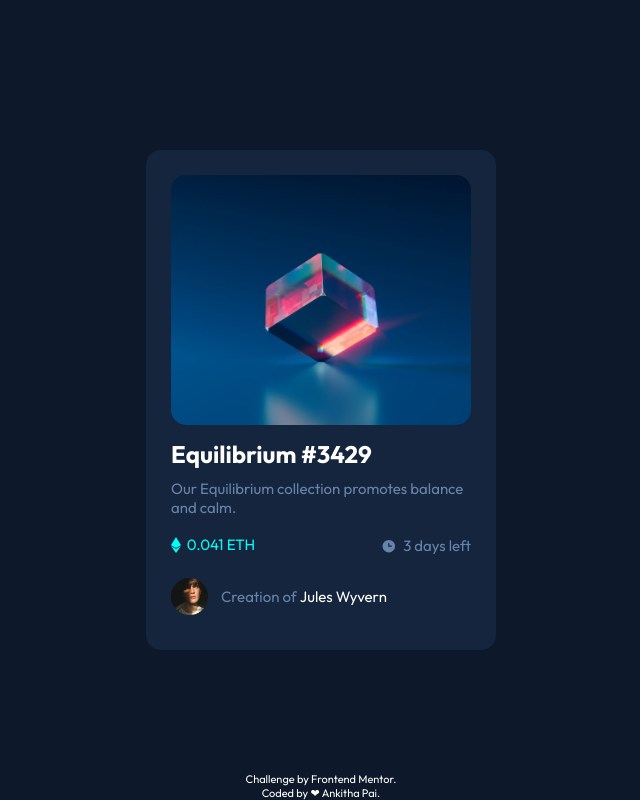
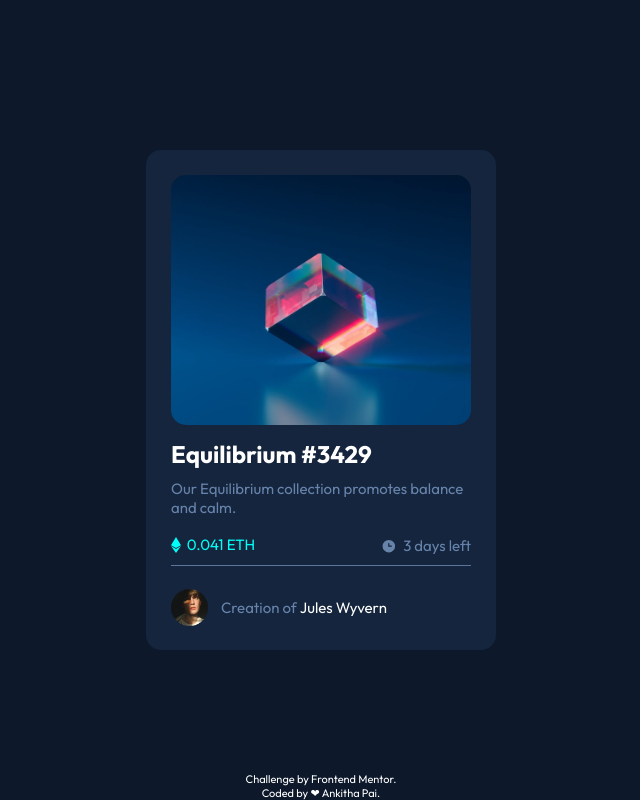
Before and after one commit to ankithapai/NFT-Preview-Card_FrontendMentor, a plain HTML site: page index.html in a window 1280 px wide. Shown: the whole page, without its empty margins (319-959 px from the left). Drawn offline with Linux system fonts and the light colour scheme.

Commit message:
add chnages

```diff
--- a/index.html
+++ b/index.html
@@ -32,17 +32,14 @@
       </div>
     </div>
 
-    <!-- <div class="line">
-      <hr>
-    </div> -->
+    <div class="line">
+    </div>
     <div class="end">
       <img src="images/image-avatar.png" alt="" class="user">
       <span class="endSub">Creation of </span>
       <span class="name"> Jules Wyvern</span>
-
     </div>
   </div>
-
   <div class="attribution">
     <div>
       Challenge by <a href="https://www.frontendmentor.io?ref=challenge" target="_blank">Frontend Mentor</a>.
--- a/stylesheet.css
+++ b/stylesheet.css
@@ -21,6 +21,7 @@ body{
   right: 0;
 
   margin: auto;
+  /* box-shadow: 10px 10px  10px 5px hsl(215, 32%, 27%); */
 }
 
 .pic{
@@ -116,6 +117,13 @@ body{
   float: left;
 }
 
+.line{
+  width: 100%;
+  border-top: 1px solid hsl(215, 51%, 70%);
+  margin-top: 3rem;
+  opacity: 0.6;
+}
+
 .attribution {
   font-size: 11px;
   text-align: center;
```
